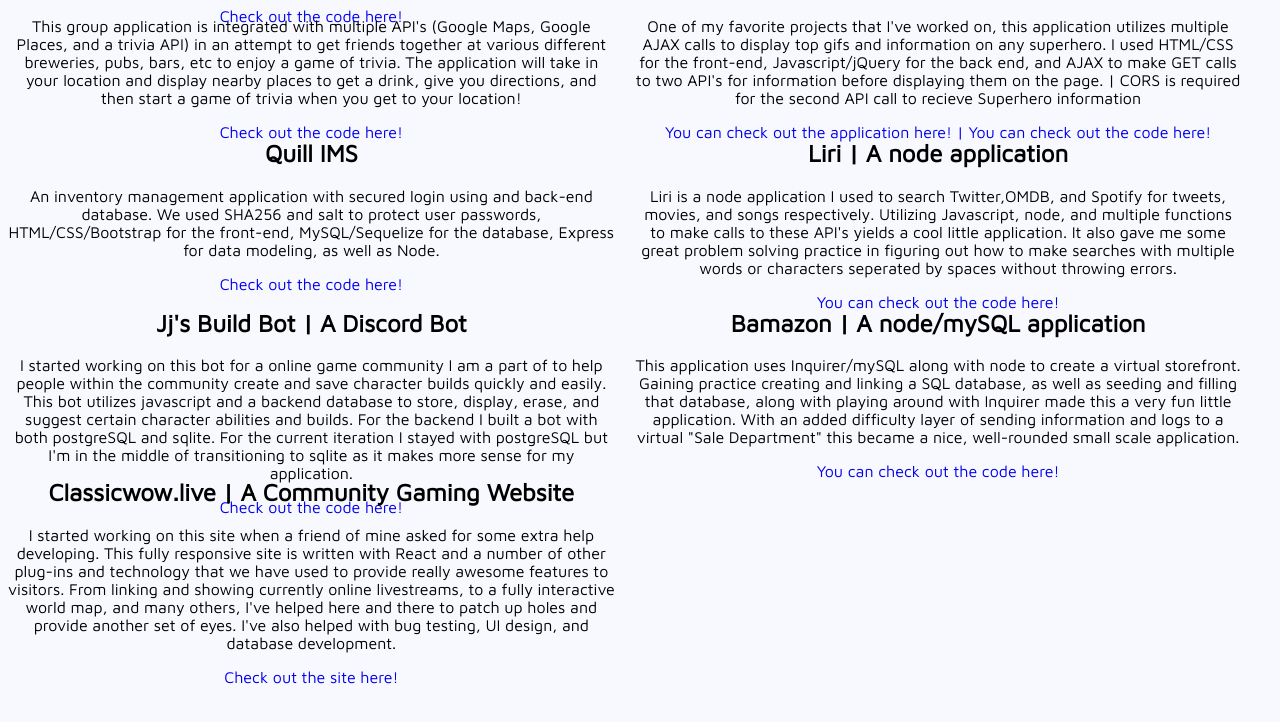
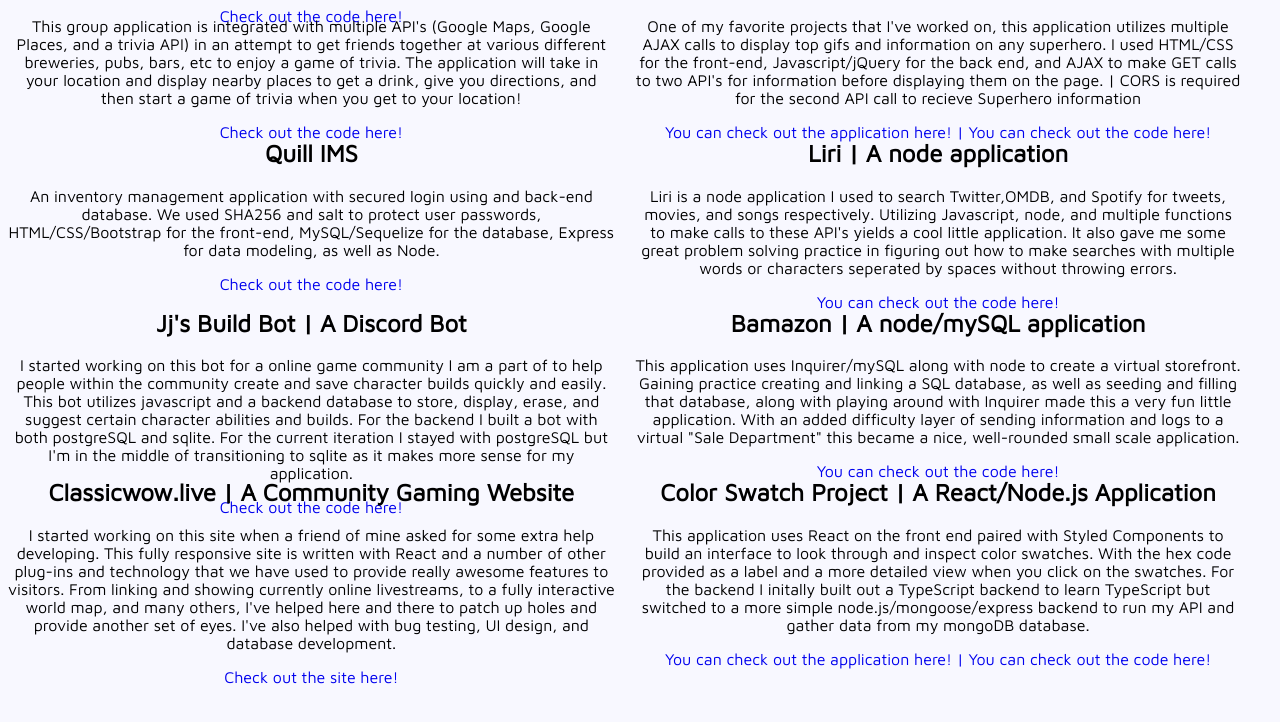
Before and after one commit to jeherringer/jeherringer.github.io, a plain HTML site: page index.html in a window 1280 px wide. Shown: the part 2725-3447 px from the top of the page. Drawn offline with nearby package versions, Linux system fonts and the light colour scheme; a web font is replaced by a local one.

Commit message:
added color swatch project

```diff
--- a/index.html
+++ b/index.html
@@ -143,6 +143,16 @@
                             </p>
                             <a class="projectLink" href="https://github.com/jeherringer/HW-BamazonCustomer" target="_blank">You can check out the code here!</a>
                         </div>
+                        <div class="project">
+                            <h2>Color Swatch Project | A React/Node.js Application</h2>
+                            <p>
+                                This application uses React on the front end paired with Styled Components to build an interface to look through and inspect color swatches. With the hex code provided as a
+                                label and a more detailed view when you click on the swatches. For the backend I initally built out a TypeScript backend to learn TypeScript but switched to a more simple node.js/mongoose/express
+                                backend to run my API and gather data from my mongoDB database.
+                            </p>
+                            <a class="projectLink" href="https://colorwatchproject.herokuapp.com/" target="_blank">You can check out the application here! | </a>
+                            <a class="projectLink" href="https://github.com/jeherringer/colorSwatchTest" target="_blank">You can check out the code here!</a>
+                        </div>
                     </div>
 
 
```
